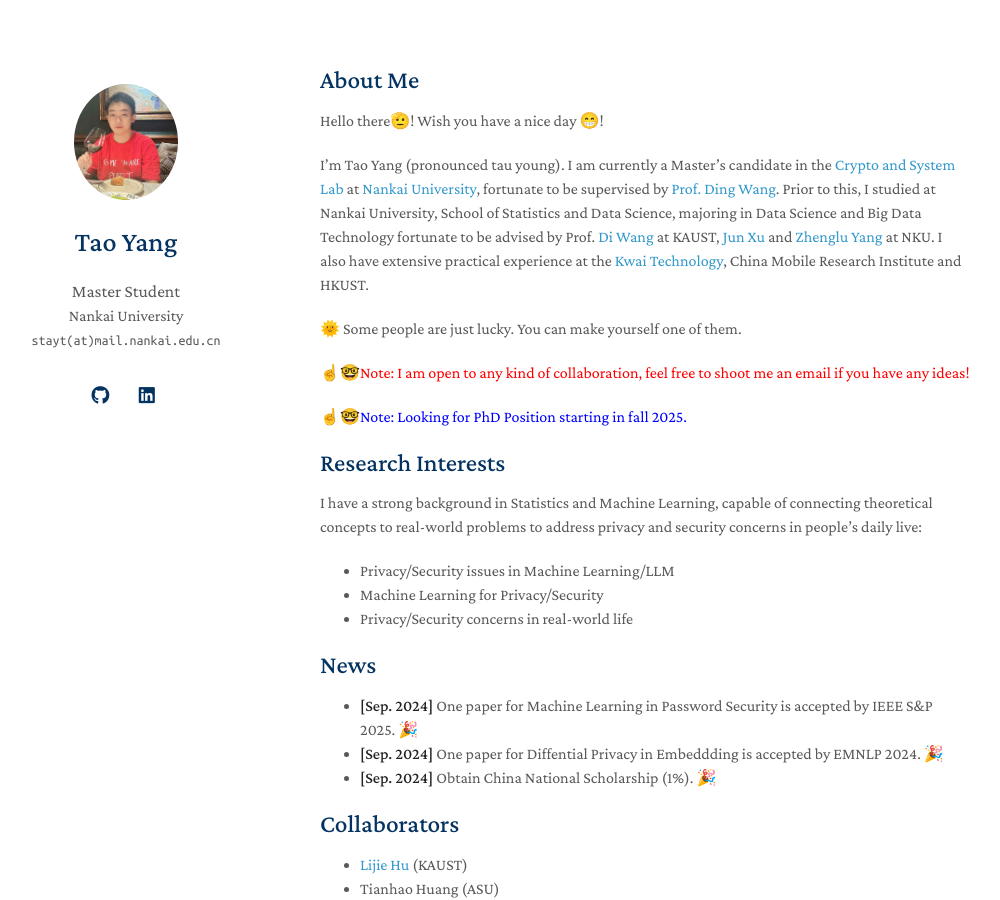
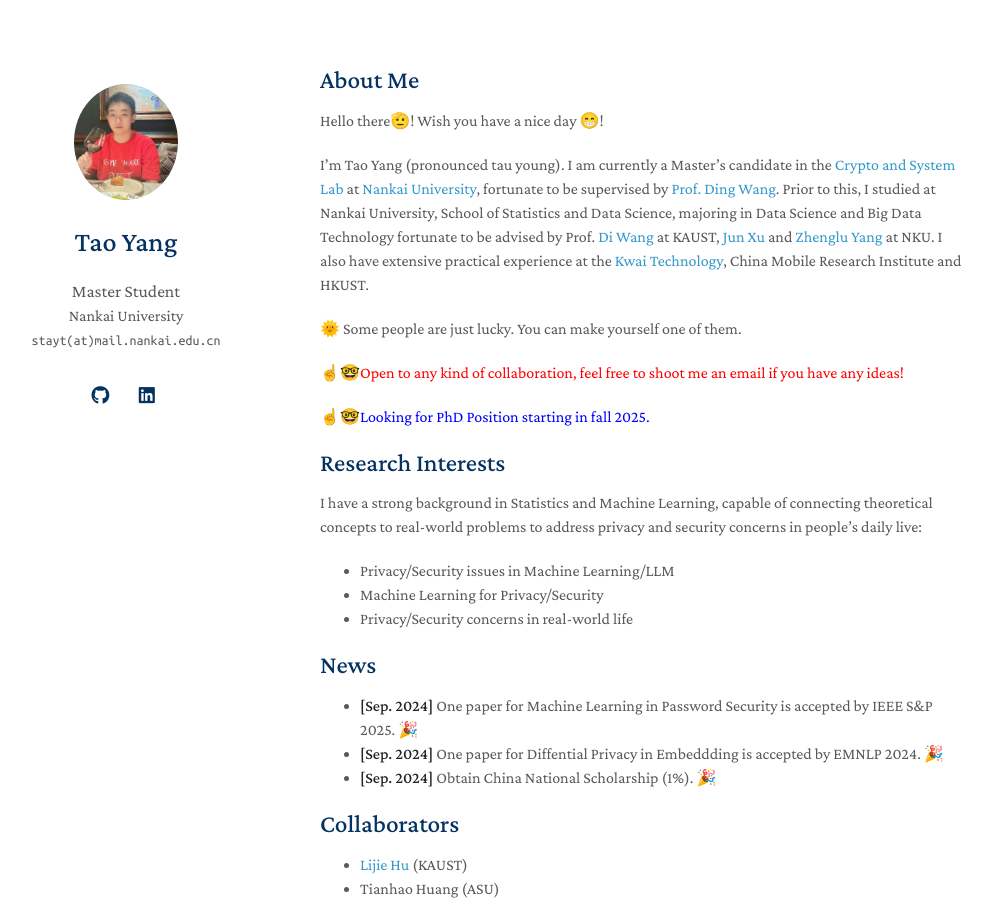
Before and after one commit to stayt1/stayt1.github.io, a Jekyll site: the page built from index.md, in a window 1280 px wide and 900 px high. Shown: the whole window, without its empty margins (150-1150 px from the left). Built offline with Jekyll 4.4.1, drawn with Linux system fonts in a browser that asks for light colours; a style sheet for code colours, icons or effects is not loaded; our own code applies the rules of GitHub Pages for plain Markdown files.

Commit message:
Update index.md

```diff
--- a/index.md
+++ b/index.md
@@ -9,8 +9,8 @@ Hello there🫡! Wish you have a nice day 😁!
 I'm Tao Yang (pronounced tau young). I am currently a Master's candidate in the [Crypto and System Lab](https://github.com/CSSLabNKU) at [Nankai University](https://www.nankai.edu.cn/), fortunate to be supervised by [Prof. Ding Wang](http://wangdingg.weebly.com/). Prior to this, I studied at Nankai University, School of Statistics and Data Science, majoring in Data Science and Big Data Technology fortunate to be advised by Prof. [Di Wang](https://shao3wangdi.github.io/) at KAUST, [Jun Xu](https://csjunxu.github.io/) and [Zhenglu Yang](https://bigdata.nankai.edu.cn/yangzl/list.htm) at NKU. I also have extensive practical experience at the [Kwai Technology](https://www.kwai.com/), China Mobile Research Institute and HKUST.
 
 🌞 Some people are just lucky. You can make yourself one of them.
-<p style="color: red;">☝🤓Note: I am open to any kind of collaboration, feel free to shoot me an email if you have any ideas!</p>
-<p style="color: blue;">☝🤓Note: Looking for PhD Position starting in fall 2025.</p>
+<p style="color: red;">☝🤓Open to any kind of collaboration, feel free to shoot me an email if you have any ideas!</p>
+<p style="color: blue;">☝🤓Looking for PhD Position starting in fall 2025.</p>
 ## Research Interests
 
 I have a strong background in Statistics and Machine Learning, capable of connecting theoretical concepts to real-world problems to address privacy and security concerns in people’s daily live:
```
